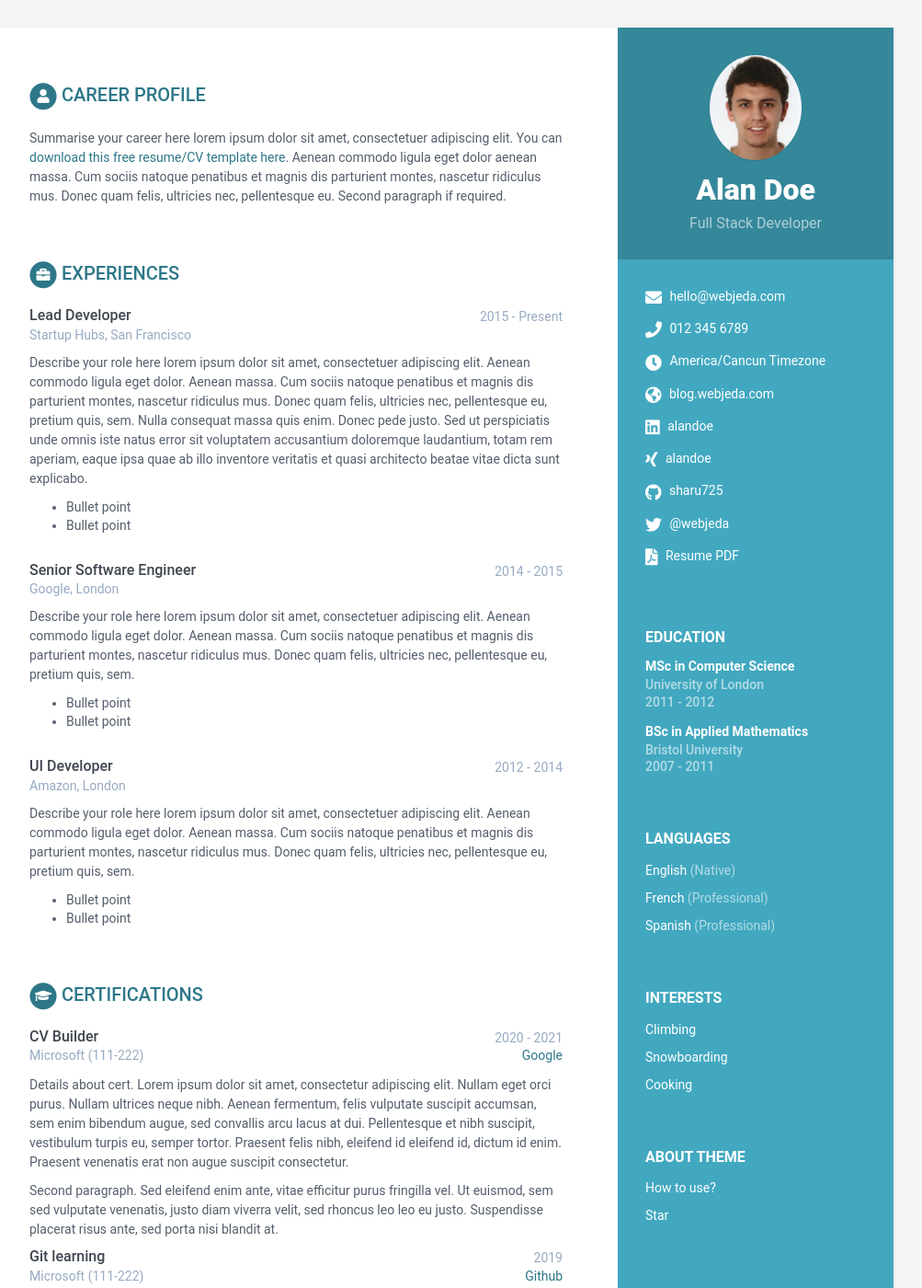
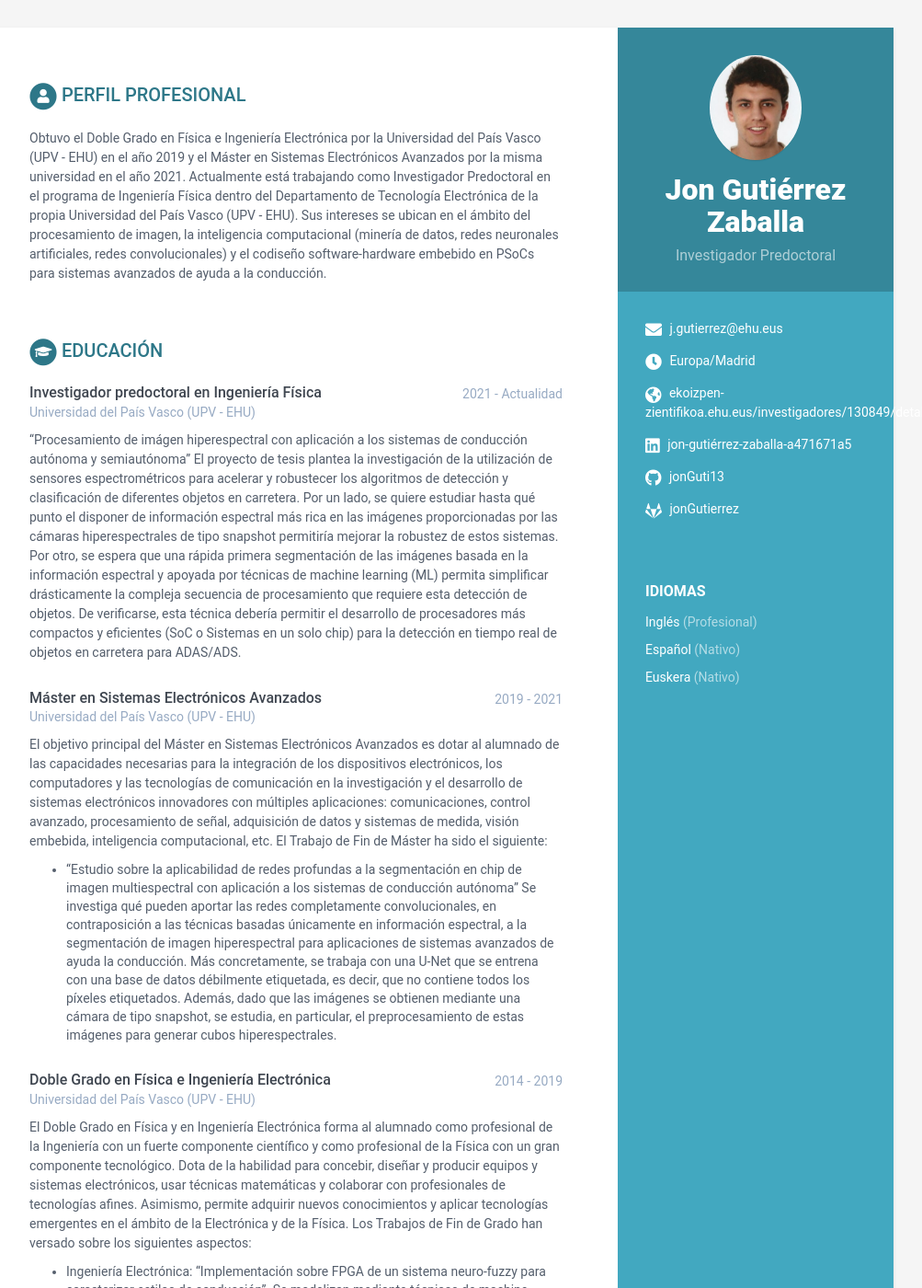
Before and after one commit to jonGuti13/online-cv-private, a Jekyll site: the page built from index.html, in a window 1280 px wide and 1400 px high. Shown: the whole window at 92% size, without its empty margins (168-1171 px from the left). Built offline with Jekyll 4.4.1, drawn with Linux system fonts in a browser that asks for light colours; some of the changed text lies outside the part shown.

Commit message:
updated _data/data.yml

```diff
--- a/_data/data.yml
+++ b/_data/data.yml
@@ -4,262 +4,248 @@
 
 sidebar:
     position: right # position of the sidebar : left or right
-    about: True # set to False or comment line if you want to remove the "how to use?" in the sidebar
-    education: True # set to False if you want education in main section instead of in sidebar
+    about: False # set to False or comment line if you want to remove the "how to use?" in the sidebar
+    education: False # set to False if you want education in main section instead of in sidebar
 
     # Profile information
-    name: Alan Doe
-    tagline: Full Stack Developer
+    name: Jon Gutiérrez Zaballa
+    tagline: Investigador Predoctoral
     avatar: profile.png  #place a 100x100 picture inside /assets/images/ folder and provide the name of the file below
 
     # Sidebar links
-    email: hello@webjeda.com
-    phone: 012 345 6789
-    timezone: America/Cancun Timezone
-    citizenship:
-    website: blog.webjeda.com #do not add http://
-    linkedin: alandoe
-    xing: alandoe
-    github: sharu725
-    telegram: # add your nickname without '@' sign
-    gitlab:
-    bitbucket:
-    twitter: '@webjeda'
-    stack-overflow: # Number/Username, e.g. 123456/alandoe
-    codewars:
-    goodreads: # Number-Username, e.g. 123456-alandoe
-    pdf: http://www.africau.edu/images/default/sample.pdf
+    email: j.gutierrez@ehu.eus
+    timezone: Europa/Madrid
+    linkedin: jon-gutiérrez-zaballa-a471671a5
+    github: jonGuti13
+    gitlab: jonGutierrez
+    website: ekoizpen-zientifikoa.ehu.eus/investigadores/130849/detalle
 
     languages:
-      title: Languages
+      title: Idiomas
       info:
-        - idiom: English
-          level: Native
+        - idiom: Inglés
+          level: Profesional
 
-        - idiom: French
-          level: Professional
+        - idiom: Español
+          level: Nativo
 
-        - idiom: Spanish
-          level: Professional
+        - idiom: Euskera
+          level: Nativo
 
-    interests:
-      title: Interests
-      info:
-        - item: Climbing
-          link:
 
-        - item: Snowboarding
-          link:
-
-        - item: Cooking
-          link:
 
 career-profile:
-    title: Career Profile
+    title: Perfil Profesional
     summary: |
-      Summarise your career here lorem ipsum dolor sit amet, consectetuer
-      adipiscing elit. You can [download this free resume/CV template here]().
-      Aenean commodo ligula eget dolor aenean massa. Cum sociis natoque
-      penatibus et magnis dis parturient montes, nascetur ridiculus mus.
-      Donec quam felis, ultricies nec, pellentesque eu.
-      Second paragraph if required.
+      Obtuvo el Doble Grado en Física e Ingeniería Electrónica por la
+      Universidad del País Vasco (UPV - EHU) en el año 2019 y el Máster en
+      Sistemas Electrónicos Avanzados por la misma universidad en el año 2021.
+      Actualmente está trabajando como Investigador Predoctoral en el programa
+      de Ingeniería Física dentro del Departamento de Tecnología Electrónica de
+      la propia Universidad del País Vasco (UPV - EHU). Sus intereses se ubican
+      en el ámbito del procesamiento de imagen, la inteligencia computacional
+      (minería de datos, redes neuronales artificiales, redes convolucionales)
+      y el codiseño software-hardware embebido en PSoCs para sistemas avanzados
+      de ayuda a la conducción.
+
 education:
-    title: Education
+    title: Educación
     info:
-      - degree: MSc in Computer Science
-        university: University of London
-        time: 2011 - 2012
+      - degree: Investigador predoctoral en Ingeniería Física
+        university: Universidad del País Vasco (UPV - EHU)
+        time: 2021 - Actualidad
         details: |
-          Describe your study here lorem ipsum dolor sit amet, consectetuer
-          adipiscing elit. Aenean commodo ligula eget dolor. Aenean massa. Cum
-          sociis natoque penatibus et magnis dis parturient montes, nascetur
-          ridiculus mus. Donec quam felis, ultricies nec, pellentesque eu,
-          pretium quis, sem.
-            - Bullet point
-            - Bullet point
-      - degree: BSc in Applied Mathematics
-        university: Bristol University
-        time: 2007 - 2011
+          "Procesamiento de imágen hiperespectral con aplicación a los sistemas
+          de conducción autónoma y semiautónoma" El proyecto de tesis plantea
+          la investigación de la utilización de sensores espectrométricos para
+          acelerar y robustecer los algoritmos de detección y clasificación de
+          diferentes objetos en carretera. Por un lado, se quiere estudiar
+          hasta qué punto el disponer de información espectral más rica en las
+          imágenes proporcionadas por las cámaras hiperespectrales de tipo
+          snapshot permitiría mejorar la robustez de estos sistemas. Por otro,
+          se espera que una rápida primera segmentación de las imágenes basada
+          en la información espectral y apoyada por técnicas de machine learning
+          (ML) permita simplificar drásticamente la compleja secuencia de
+          procesamiento que requiere esta detección de objetos. De verificarse,
+          esta técnica debería permitir el desarrollo de procesadores más
+          compactos y eficientes (SoC o Sistemas en un solo chip) para la
+          detección en tiempo real de objetos en carretera para ADAS/ADS.
+
+      - degree: Máster en Sistemas Electrónicos Avanzados
+        university: Universidad del País Vasco (UPV - EHU)
+        time: 2019 - 2021
         details: |
-          Describe your study here lorem ipsum dolor sit amet, consectetuer
-          adipiscing elit. Aenean commodo ligula eget dolor. Aenean massa. Cum
-          sociis natoque penatibus et magnis dis parturient montes, nascetur
-          ridiculus mus. Donec quam felis, ultricies nec, pellentesque eu,
-          pretium quis, sem.
-            - Bullet point
-            - Bullet point
+          El objetivo principal del Máster en Sistemas Electrónicos Avanzados
+          es dotar al alumnado de las capacidades necesarias para la
+          integración de los dispositivos electrónicos, los computadores y las
+          tecnologías de comunicación en la investigación y el desarrollo de
+          sistemas electrónicos innovadores con múltiples aplicaciones:
+          comunicaciones, control avanzado, procesamiento de señal,
+          adquisición de datos y sistemas de medida, visión embebida,
+          inteligencia computacional, etc. El Trabajo de Fin de Máster ha
+          sido el siguiente:
+            - "Estudio sobre la aplicabilidad de redes profundas a la
+              segmentación en chip de imagen multiespectral con aplicación a
+              los sistemas de conducción autónoma" Se investiga qué pueden
+              aportar las redes completamente convolucionales, en
+              contraposición a las técnicas basadas únicamente en información
+              espectral, a la segmentación de imagen hiperespectral para
+              aplicaciones de sistemas avanzados de ayuda la conducción.
+              Más concretamente, se trabaja con una U-Net que se entrena
+              con una base de datos débilmente etiquetada, es decir, que no
+              contiene todos los píxeles etiquetados. Además, dado que las
+              imágenes se obtienen mediante una cámara de tipo snapshot,
+              se estudia, en particular, el preprocesamiento de estas
+              imágenes para generar cubos hiperespectrales.
+      - degree: Doble Grado en Física e Ingeniería Electrónica
+        university: Universidad del País Vasco (UPV - EHU)
+        time: 2014 - 2019
+        details: |
+          El Doble Grado en Física y en Ingeniería Electrónica forma al alumnado
+          como profesional de la Ingeniería con un fuerte componente científico
+          y como profesional de la Física con un gran componente tecnológico.
+          Dota de la habilidad para concebir, diseñar y producir equipos y
+          sistemas electrónicos, usar técnicas matemáticas y colaborar con
+          profesionales de tecnologías afines. Asimismo, permite adquirir
+          nuevos conocimientos y aplicar tecnologías emergentes en el ámbito
+          de la Electrónica y de la Física. Los Trabajos de Fin de Grado han
+          versado sobre los siguientes aspectos:
+          - Ingeniería Electrónica: "Implementación sobre FPGA de un sistema
+          neuro-fuzzy para caracterizar estilos de conducción". Se modelizan
+          mediante técnicas de machine learning los estilos de varios
+          conductores con el fin de personalizar su respuesta al control de
+          crucero adaptativo en condiciones de seguimiento. Posteriormente se
+          realiza la implementación de alta velocidad del modelo en una FPGA.
+          - Física: "Tecnología fotónica avanzada en el automóvil: fotometría y
+          óptica geométrica para la detección de gotas de lluvia en el
+          parabrisas". Se realiza un estado del arte de las aplicaciones
+          actuales de la tecnología fotónica en los distintos ADAS en el
+          automóvil. Después se profundiza en RIGSEC: un algoritmo de validación
+          de gotas de lluvia en un parabrisas basándose en las propiedades
+          ópticas y fotométricas de las mismas. Para ello, se estudian los
+          fundamentos y aspectos avanzados del procesado digital de imágenes
+          aplicándolos a dicho algoritmo.
 
 experiences:
-    title: Experiences
+    title: Experiencias
     info:
-      - role: Lead Developer
-        time: 2015 - Present
-        company: Startup Hubs, San Francisco
+      - role: Colaborador en Grupo de Investigación (Beca Ikasiker)
+        time: 2018 - 2019
+        company: Universidad del País Vasco (UPV - EHU)
         details: |
-          Describe your role here lorem ipsum dolor sit amet, consectetuer
-          adipiscing elit. Aenean commodo ligula eget dolor. Aenean massa.
-          Cum sociis natoque penatibus et magnis dis parturient montes,
-          nascetur ridiculus mus. Donec quam felis, ultricies nec,
-          pellentesque eu, pretium quis, sem. Nulla consequat massa quis
-          enim. Donec pede justo. Sed ut perspiciatis unde omnis iste natus
-          error sit voluptatem accusantium doloremque laudantium, totam rem
-          aperiam, eaque ipsa quae ab illo inventore veritatis et quasi
-          architecto beatae vitae dicta sunt explicabo.
-            - Bullet point
-            - Bullet point
-      - role: Senior Software Engineer
-        time: 2014 - 2015
-        company: Google, London
+          La colaboración estuvo basada en el análisis de la utilidad de aplicar
+          diferentes técnicas de aprendizaje máquina en el desarrollo de ADAS
+          y la idoneidad de las mismas para el diseño de sistemas digitales de
+          alta velocidad particularizando el Control de Crucero Adaptativo.
+          La colaboración permitió formar parte del artículo "An FPGA-Based
+          Neuro-Fuzzy Sensor for Personalized Driving Assistance".
+      - role: Personal Investigador Contratado
+        time: 2020 - 2021
+        company: Universidad del País Vasco (UPV - EHU)
         details: |
-          Describe your role here lorem ipsum dolor sit amet, consectetuer
-          adipiscing elit. Aenean commodo ligula eget dolor. Aenean massa.
-          Cum sociis natoque penatibus et magnis dis parturient montes,
-          nascetur ridiculus mus. Donec quam felis, ultricies nec,
-          pellentesque eu, pretium quis, sem.
-            - Bullet point
-            - Bullet point
-      - role: UI Developer
-        time: 2012 - 2014
-        company: Amazon, London
+          Las labores desempeñadas se engloban dentro de la medida, el análisis
+          y la interpretación de datos relacionados con el confort en el
+          automóvil dentro del proyecto "Preparación Tecnológica para la
+          Automatización Multivehicular para el sector Industrial (AUTOLIB)".
+          La colaboración ha concluido con la publicación del artículo "Analysis
+          of the Motion Sickness and the Lack of Comfort in Car Passengers".
+      - role: Profesor de prácticas de laboratorio
+        time: 2023 - 2024
+        company: Universidad del País Vasco (UPV - EHU)
         details: |
-          Describe your role here lorem ipsum dolor sit amet, consectetuer
-          adipiscing elit. Aenean commodo ligula eget dolor. Aenean massa.
-          Cum sociis natoque penatibus et magnis dis parturient montes,
-          nascetur ridiculus mus. Donec quam felis, ultricies nec,
-          pellentesque eu, pretium quis, sem.
-            - Bullet point
-            - Bullet point
+          En los cursos académicos 2022/2023 y 2023/2024 impartición de las
+          prácticas de laboratorio de la asignatura de 3er curso llamada
+          Sistemas Electrónicos Digitales perteneciente al Grado en Ingeniería
+          Electrónica Industrial y Automática junto al profesor Pablo Fernández
+          Rodríguez.
 
 certifications:
-      title: Certifications
+      title: Certificados
       list:
-        - name: CV Builder
+        - name: Especialización en Machine Learning
           start: 2020
           end: 2021
-          organization: Microsoft
-          credentialid: 111-222
-          credentialurl: www.google.com
-          credentialname: Google
+          organization: Grupo de Análisis de Datos y Ciberseguridad
+            (Departamento de Electrónica e Informática), Mondragon Unibertsitatea
           details: |
-            Details about cert. Lorem ipsum dolor sit amet, consectetur
-            adipiscing elit.
-            Nullam eget orci purus. Nullam ultrices neque nibh.
-            Aenean fermentum, felis vulputate suscipit accumsan,
-            sem enim bibendum augue, sed convallis arcu lacus at dui.
-            Pellentesque et nibh suscipit, vestibulum turpis eu, semper tortor.
-            Praesent felis nibh, eleifend id eleifend id, dictum id enim.
-            Praesent venenatis erat non augue suscipit consectetur.
-
-            Second paragraph. Sed eleifend enim ante, vitae efficitur purus
-            fringilla vel. Ut euismod, sem sed vulputate venenatis,
-            justo diam viverra velit, sed rhoncus leo leo eu justo.
-            Suspendisse placerat risus ante, sed porta nisi blandit at.
-        - name: Git learning
-          start: 2019
-          end:
-          organization: Microsoft
-          credentialid: 111-222
-          credentialurl: www.github.com
-          credentialname: Github
-          details: |
-            Older certification. Lorem ipsum dolor sit amet, consectetur
-            adipiscing elit.
-            Nullam eget orci purus. Nullam ultrices neque nibh.
-            Aenean fermentum, felis vulputate suscipit accumsan,
-            sem enim bibendum augue, sed convallis arcu lacus at dui.
-            Pellentesque et nibh suscipit, vestibulum turpis eu, semper tortor.
-            Praesent felis nibh, eleifend id eleifend id, dictum id enim.
-            Praesent venenatis erat non augue suscipit consectetur.
+            El curso incluye aspectos tales como el preprocesamiento de datos,
+            el aprendizaje no supervisado, semi-supervisado y supervisado y las
+            técnicas para la selección y validación de modelo.
 
 projects:
-    title: Projects
+    title: Proyectos
     intro: >
-      You can list your side projects in this
-      section. Lorem ipsum dolor sit amet, consectetur adipiscing elit.
-      Vestibulum et ligula in nunc bibendum fringilla a eu lectus.
+      Este es el listado de proyectos en los que he participado a través de
+      la Universidad del País Vasco (UPV-EHU):
     assignments:
-      - title: Velocity
-        link: "#hook"
-        tagline: "A responsive website template designed to help startups promote, market and sell their products."
+      - title: "Preparación Tecnológica para la Automatización Multivehicular para el sector Industrial (AUTOLIB)"
+        tagline: Elkartek KK-2019/00035
 
-      - title: DevStudio
-        link: "#"
-        tagline: "A responsive website template designed to help web developers/designers market their services."
+      - title: "Sistema de Reconocimiento de Imágenes Multiespectrales para el Análisis en Tiempo Real de Escenarios de Tráfico"
+        tagline: Minecor PID2020‐115375RB‐I00
 
-      - title: Tempo
-        link: "#"
-        tagline: "A responsive website template designed to help startups promote their products or services and to attract users &amp; investors"
+      - title: "Grupo de Diseño en Electrónica Digital, GDED"
+        tagline: Grupos de Investigación UPV-EHU
 
-      - title: Atom
-        link: "#"
-        tagline: "A comprehensive website template solution for startups/developers to market their mobile apps."
-
-      - title: Delta
-        link: "#"
-        tagline: "A responsive Bootstrap one page theme designed to help app developers promote their mobile apps"
-
-oss:
-    title: OSS Contributions
-    intro: >
-      You can list your open source software contributions in this
-      section. Lorem ipsum dolor sit amet, consectetur adipiscing elit.
-      Vestibulum et ligula in nunc bibendum fringilla a eu lectus.
-    contributions:
-      - title: Tempo
-        link: "#"
-        tagline: "A responsive website template designed to help startups promote their products or services and to attract users &amp; investors"
-
-      - title: Atom
-        link: "#"
-        tagline: "A comprehensive website template solution for startups/developers to market their mobile apps."
-
-      - title: Delta
-        link: "#"
-        tagline: "A responsive Bootstrap one page theme designed to help app developers promote their mobile apps"
+      - title: "Silicon Burmuin: Investigación Multidisciplinar en Tecnologías Neuromórficas Disruptivas"
+        tagline: Elkartek KK-2023/00090
 
 publications:
-    title: Publications
+    title: Publicaciones
     intro: |
-      You can list your publications in this section. Lorem ipsum dolor sit
-      amet, consectetur adipiscing elit. Vestibulum et ligula in nunc
-      bibendum fringilla a eu lectus.
+      Este es el listado de publicaciones fruto de la participación en los
+      proyectos incluidos en el apartado anterior:
     papers:
-      - title: The Art of Computer Programming
-        link: "#"
-        authors: Donald E. Knuth
-        conference: Addison-Wesley, 1968
+      - title: "An FPGA-Based Neuro-Fuzzy Sensor for Personalized Driving Assistance"
+        link: https://www.mdpi.com/1424-8220/19/18/4011
+        authors: Mata-Carballeira, O., Gutiérrez-Zaballa, J., del Campo, I., Martínez, V.
+        conference: Sensors (MDPI), 2019
 
-      - title: "Genetic Programming III: Darwinian Invention &amp; Problem Solving"
-        link: "#"
-        authors: Koza, J.R., Andre, D., Bennett, F.H., Keane, M.A.
-        conference: "Morgan Kaufmann Publishers Inc., San Francisco, CA, USA, 1st edn. (1999)"
+      - title: "Analysis of the Motion Sickness and the Lack of Comfort in Car Passengers"
+        link: https://www.mdpi.com/2076-3417/12/8/3717
+        authors: Asua, E., Gutiérrez-Zaballa, J., Mata-Carballeira, O., Ruiz, J.A., del Campo, I.
+        conference: Applied Sciences (MDPI), 2022
 
-      - title: A syntax directed compiler for Algol 60
-        link: "#"
-        authors: Edgar T. Irons
-        conference: "Comm. ACM 4 (1961), 51–55"
+      - title: "On-chip Hyperspectral Image Segmentation with Fully Convolutional Networks for Scene Understanding in Autonomous Driving"
+        link: https://www.sciencedirect.com/science/article/pii/S1383762123000577
+        authors: Gutiérrez-Zaballa, J., Basterretxea, K., Echanobe, J., Martínez, V., Martinez-Corral, U., Mata-Carballeira, O., del Campo, I.
+        conference: Journal of Systems Architecture (Elsevier), 2023
+
+      - title: "HSI-Drive: A Dataset for the Research of Hyperspectral Image Processing Applied to Autonomous Driving Systems"
+        link: https://ieeexplore.ieee.org/document/9575298
+        authors: Basterretxea, K., Echanobe, J., Martínez, V., Gutiérrez-Zaballa, J., del Campo, I.
+        conference: IEEE Intelligent Vehicles Symposium (IEEE Intelligent Transportation Systems Society), 2021
+
+      - title: "Exploring Fully Convolutional Networks for the Segmentation of Hyperspectral Imaging Applied to Advanced Driver Assistance Systems"
+        link: https://link.springer.com/chapter/10.1007/978-3-031-12748-9_11
+        authors: Gutiérrez-Zaballa, J., Basterretxea, K., Echanobe, J., Martínez, V., del Campo, I.
+        conference: Design and Architecture for Signal and Image Processing (Lecture Notes in Computer Science), 2022
+
+      - title: "Rapid Deployment of Domain-specific Hyperspectral Image Processors with Application to Autonomous Driving"
+        link: https://ieeexplore.ieee.org/document/10382745
+        authors: Gutiérrez-Zaballa, J., Basterretxea, K., Echanobe, J., Mata-Carballeira, O., Martínez, V.
+        conference: IEEE International Conference on Circuits and Systems (IEEE Circuits and Systems Society), 2023
+
+      - title: "HSI-Drive v2.0: More Data for New Challenges in Scene Understanding for Autonomous Driving"
+        link: https://ieeexplore.ieee.org/document/10371793
+        authors: Gutiérrez-Zaballa, J., Basterretxea, K., Echanobe, J., Martínez, V., Martínez-Corral, U.
+        conference: IEEE Symposium Series on Computational Intelligence (IEEE Computational Intelligence Society), 2023
 
 skills:
-    title: Skills &amp; Proficiency
+    title: Habilidades y competencias
 
     toolset:
-      - name: Python & Django
-        level: 98%
+      - name: Matlab
+        level: 90%
 
-      - name: Javascript & jQuery
-        level: 98%
-
-      - name: Angular
-        level: 98%
-
-      - name: HTML5 & CSS
-        level: 95%
-
-      - name: Ruby on Rails
+      - name: Python
         level: 85%
 
-      - name: Sketch & Photoshop
-        level: 60%
+      - name: git
+        level: 80%
 
-footer: >
-    Designed with <i class="fas fa-heart"></i> by <a href="http://themes.3rdwavemedia.com" target="_blank" rel="nofollow">Xiaoying Riley</a>
+      - name: C/C++
+        level: 75%
+
+      - name: VHDL
+        level: 70%
```
